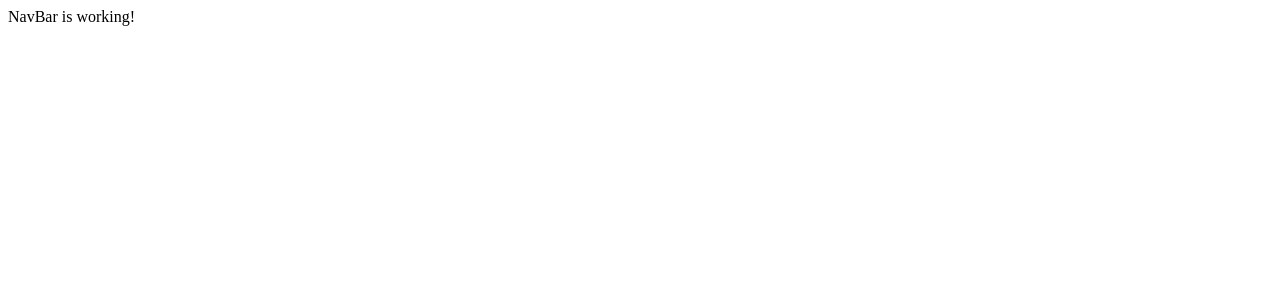
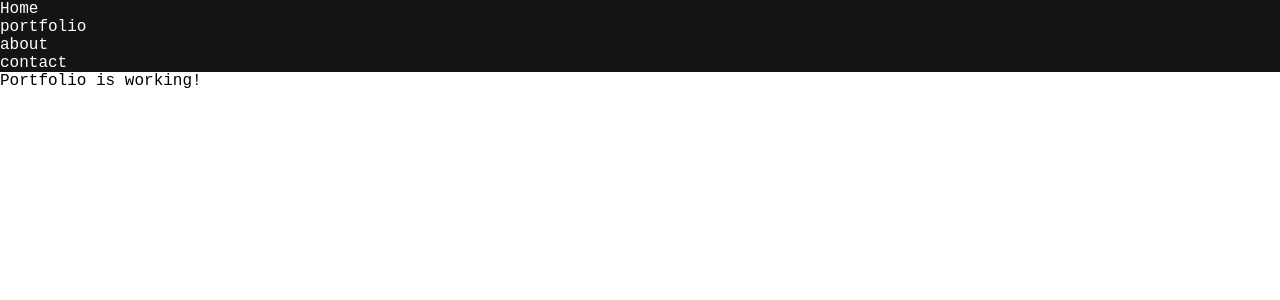
Before and after one commit to weiwei-out/sunflower, a React (Create React App) app: page /portfolio in a window 1280 px wide. Before the commit this address had no page. Shown: the top 300 px of the page. Built offline with nearby package versions, Linux system fonts and the light colour scheme.

Commit message:
Routing Complete

```diff
--- a/public/index.html
+++ b/public/index.html
@@ -4,40 +4,13 @@
     <meta charset="utf-8" />
     <link rel="icon" href="%PUBLIC_URL%/favicon.ico" />
     <meta name="viewport" content="width=device-width, initial-scale=1" />
-    <meta name="theme-color" content="#000000" />
-    <meta
-      name="description"
-      content="Web site created using create-react-app"
-    />
+    <meta name="theme-color" content="#141414" />
+    <meta name="description" content="Andrew Wei | Front End Engineer" />
     <link rel="apple-touch-icon" href="%PUBLIC_URL%/logo192.png" />
-    <!--
-      manifest.json provides metadata used when your web app is installed on a
-      user's mobile device or desktop. See https://developers.google.com/web/fundamentals/web-app-manifest/
-    -->
     <link rel="manifest" href="%PUBLIC_URL%/manifest.json" />
-    <!--
-      Notice the use of %PUBLIC_URL% in the tags above.
-      It will be replaced with the URL of the `public` folder during the build.
-      Only files inside the `public` folder can be referenced from the HTML.
-
-      Unlike "/favicon.ico" or "favicon.ico", "%PUBLIC_URL%/favicon.ico" will
-      work correctly both with client-side routing and a non-root public URL.
-      Learn how to configure a non-root public URL by running `npm run build`.
-    -->
-    <title>React App</title>
+    <title>Andrew Wei | Front End Engineer</title>
   </head>
   <body>
-    <noscript>You need to enable JavaScript to run this app.</noscript>
     <div id="root"></div>
-    <!--
-      This HTML file is a template.
-      If you open it directly in the browser, you will see an empty page.
-
-      You can add webfonts, meta tags, or analytics to this file.
-      The build step will place the bundled scripts into the <body> tag.
-
-      To begin the development, run `npm start` or `yarn start`.
-      To create a production bundle, use `npm run build` or `yarn build`.
-    -->
   </body>
 </html>
--- /dev/null
+++ b/src/00-NavBar/NavBar.css
@@ -0,0 +1,15 @@
+:root {
+  --color1: rgba(20, 20, 20, 1);
+  --color2: rgba(255, 255, 255, 1);
+  --color3: rgba(255, 157, 0, 1);
+}
+
+#NavBar {
+  background-color: var(--color1);
+  color: var(--color2);
+}
+
+a {
+  color: var(--color2);
+  text-decoration: none;
+}
--- a/src/00-NavBar/NavBar.tsx
+++ b/src/00-NavBar/NavBar.tsx
@@ -1,4 +1,21 @@
+import { Link } from "react-router-dom";
+import "./NavBar.css";
+
 function NavBar() {
-  return <div>NavBar is working!</div>;
+  return (
+    <div id="NavBar">
+      <div>
+        <Link to="/">Home</Link>
+      </div>
+      <div>
+        <Link to="portfolio">portfolio</Link>
+      </div>
+      <div>
+        <Link to="about">about</Link>
+      </div>
+      <div>contact</div>
+    </div>
+  );
 }
+
 export default NavBar;
--- a/src/01-HomePage/HomePage.tsx
+++ b/src/01-HomePage/HomePage.tsx
@@ -1,3 +1,5 @@
+import "./HomePage.css";
+
 function HomePage() {
   return <div>HomePage is working!</div>;
 }
--- /dev/null
+++ b/src/02-Portfolio/Portfolio.tsx
@@ -0,0 +1,6 @@
+import "./Portfolio.css";
+
+function Portfolio() {
+  return <div>Portfolio is working!</div>;
+}
+export default Portfolio;
--- /dev/null
+++ b/src/03-About/About.tsx
@@ -0,0 +1,6 @@
+import "./About.css";
+
+function About() {
+  return <div>About is working!</div>;
+}
+export default About;
--- a/src/App.tsx
+++ b/src/App.tsx
@@ -3,6 +3,8 @@ import { BrowserRouter, Routes, Route } from "react-router-dom";
 
 import NavBar from "./00-NavBar/NavBar";
 import HomePage from "./01-HomePage/HomePage";
+import Portfolio from "./02-Portfolio/Portfolio";
+import About from "./03-About/About";
 
 function App() {
   return (
@@ -10,6 +12,8 @@ function App() {
       <NavBar />
       <Routes>
         <Route path="/" element={<HomePage />} />
+        <Route path="portfolio" element={<Portfolio />} />
+        <Route path="about" element={<About />} />
       </Routes>
     </BrowserRouter>
   );
--- /dev/null
+++ b/src/index.css
@@ -0,0 +1,7 @@
+body {
+  height: 100vh;
+  margin: 0;
+  /* font-family: "HelveticaNeue-Light", "Helvetica Neue Light", "Helvetica Neue",
+    "Helvetica"; */
+  font-family: "Courier New";
+}
--- a/src/index.tsx
+++ b/src/index.tsx
@@ -1,6 +1,7 @@
 import React from "react";
 import ReactDOM from "react-dom";
 import App from "./App";
+import "./index.css";
 
 ReactDOM.render(
   <React.StrictMode>
```
Also changed, not shown: src/01-HomePage/HomePage.css (added), src/02-Portfolio/Portfolio.css (added), src/03-About/About.css (added).
